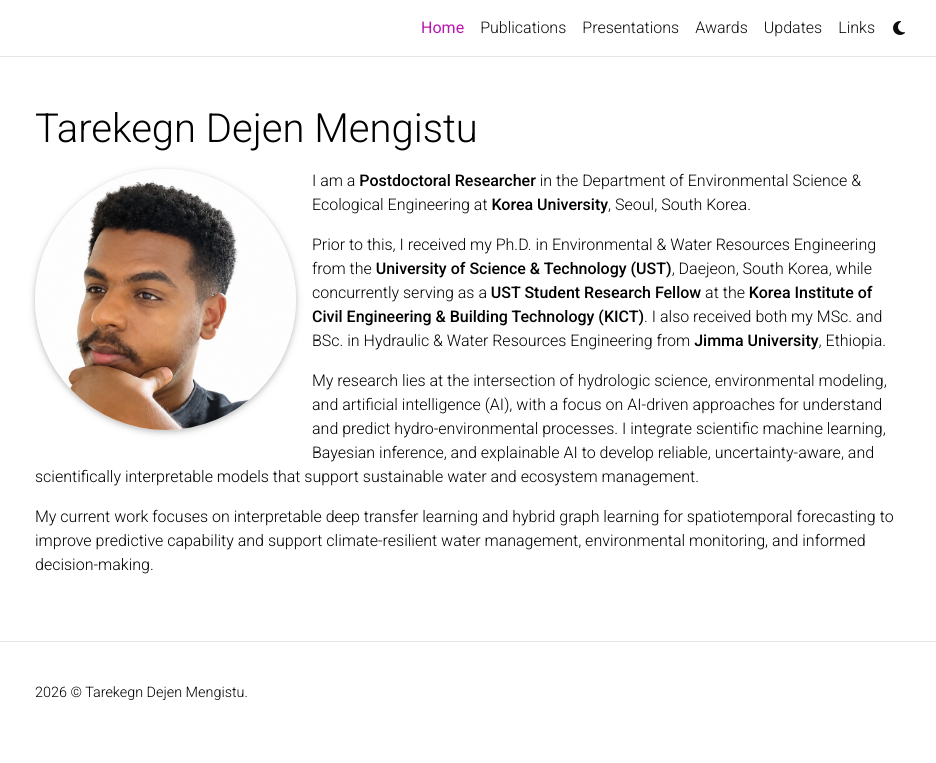
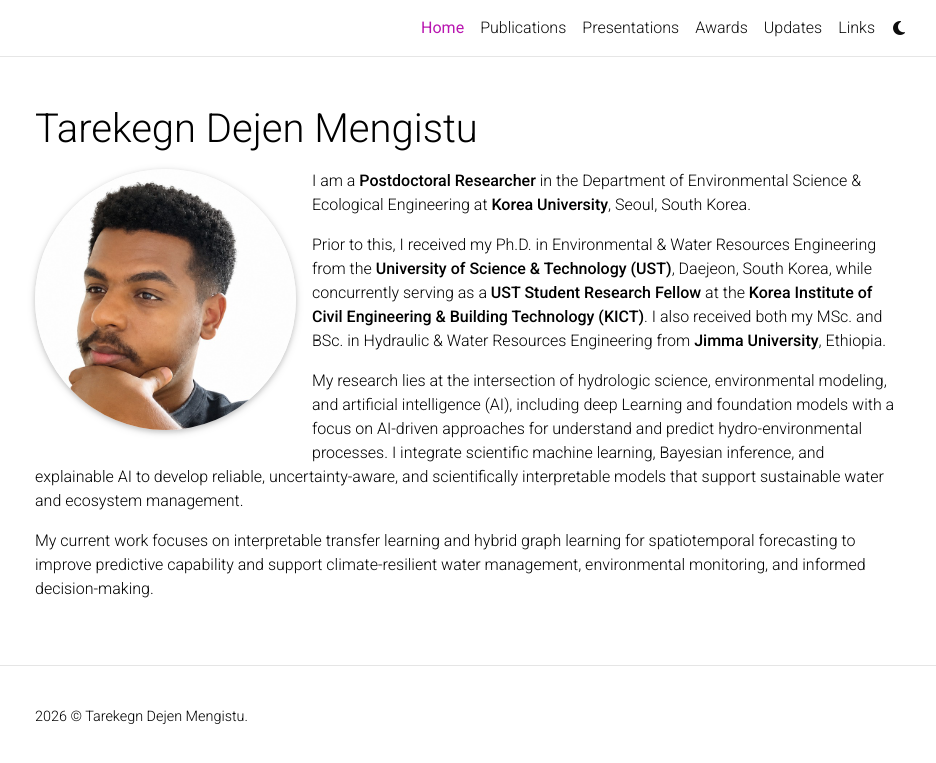
Before and after one commit to tdmengistu/tdmengistu.github.io, a Jekyll site: the page built from _pages/about.md, in a window 1280 px wide. Shown: the top 763 px of the page, without its empty margins (170-1106 px from the left). Built offline with Jekyll 4.4.1, drawn with Linux system fonts in a browser that asks for light colours; a style sheet for code colours, icons or effects is not loaded.

Commit message:
Update about.md

```diff
--- a/_pages/about.md
+++ b/_pages/about.md
@@ -17,6 +17,6 @@
 
 Prior to this, I received my Ph.D. in Environmental & Water Resources Engineering from the **University of Science & Technology (UST)**, Daejeon, South Korea, while concurrently serving as a **UST Student Research Fellow** at the **Korea Institute of Civil Engineering & Building Technology (KICT)**. I also received both my MSc. and BSc. in Hydraulic & Water Resources Engineering from **Jimma University**, Ethiopia.
 
-My research lies at the intersection of hydrologic science, environmental modeling, and artificial intelligence (AI), with a focus on AI-driven approaches for understand and predict hydro-environmental processes. I integrate scientific machine learning, Bayesian inference, and explainable AI to develop reliable, uncertainty-aware, and scientifically interpretable models that support sustainable water and ecosystem management.
+My research lies at the intersection of hydrologic science, environmental modeling, and artificial intelligence (AI), including deep Learning and foundation models with a focus on AI-driven approaches for understand and predict hydro-environmental processes. I integrate scientific machine learning, Bayesian inference, and explainable AI to develop reliable, uncertainty-aware, and scientifically interpretable models that support sustainable water and ecosystem management.
 
-My current work focuses on interpretable deep transfer learning and hybrid graph learning for spatiotemporal forecasting to improve predictive capability and support climate-resilient water management, environmental monitoring, and informed decision-making.
+My current work focuses on interpretable transfer learning and hybrid graph learning for spatiotemporal forecasting to improve predictive capability and support climate-resilient water management, environmental monitoring, and informed decision-making.
```
